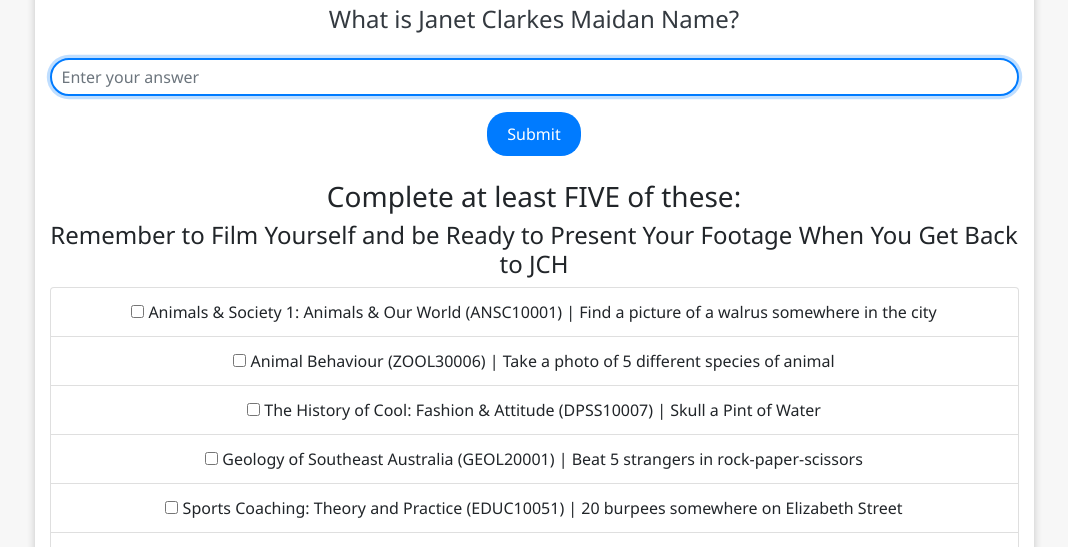
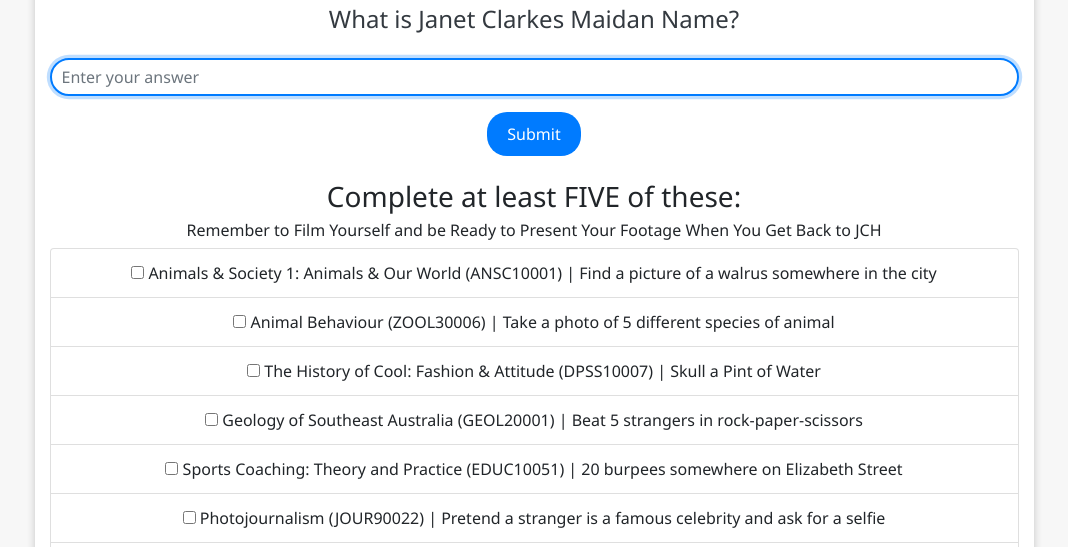
Before and after one commit to Lucas1128/BurnTheBails, a plain HTML site: page index.html in a window 1280 px wide. Shown: the part 248-795 px from the top of the page, without its empty margins (106-1174 px from the left). Drawn offline with nearby package versions, Linux system fonts and the light colour scheme.

Commit message:
Update index.html

```diff
--- a/index.html
+++ b/index.html
@@ -22,7 +22,7 @@
 
             <div id="checklist-container" class="mt-4">
                 <h3>Complete at least FIVE of these:</h3>
-                <h4>Remember to Film Yourself and be Ready to Present Your Footage When You Get Back to JCH</h4>
+                <h6>Remember to Film Yourself and be Ready to Present Your Footage When You Get Back to JCH</h6>
                 <ul id="task-list" class="list-group">
                     <li class="list-group-item"><input type="checkbox"> Animals & Society 1: Animals & Our World (ANSC10001) | Find a picture of a walrus somewhere in the city</li>
                     <li class="list-group-item"><input type="checkbox"> Animal Behaviour (ZOOL30006) | Take a photo of 5 different species of animal</li>
```
